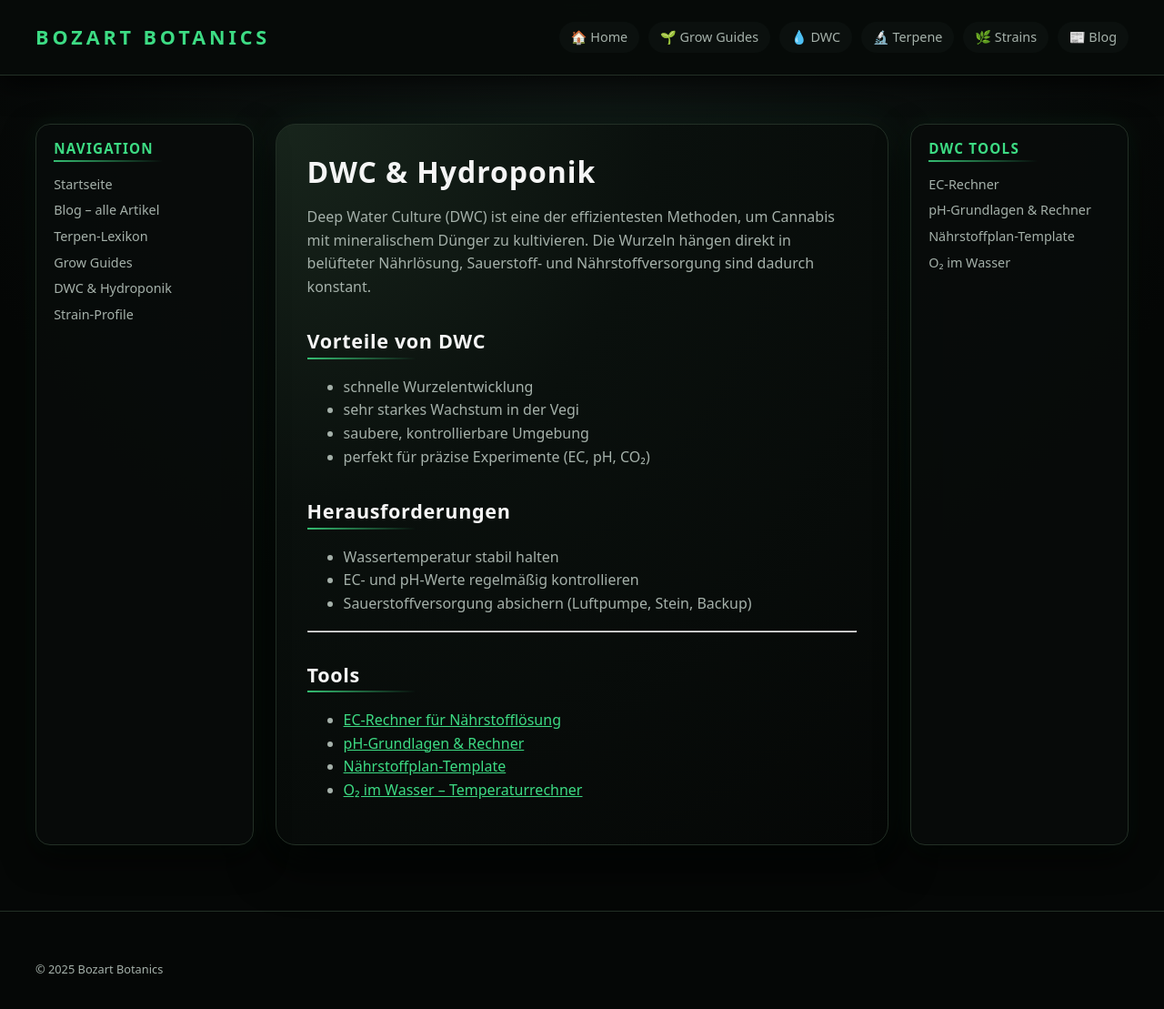
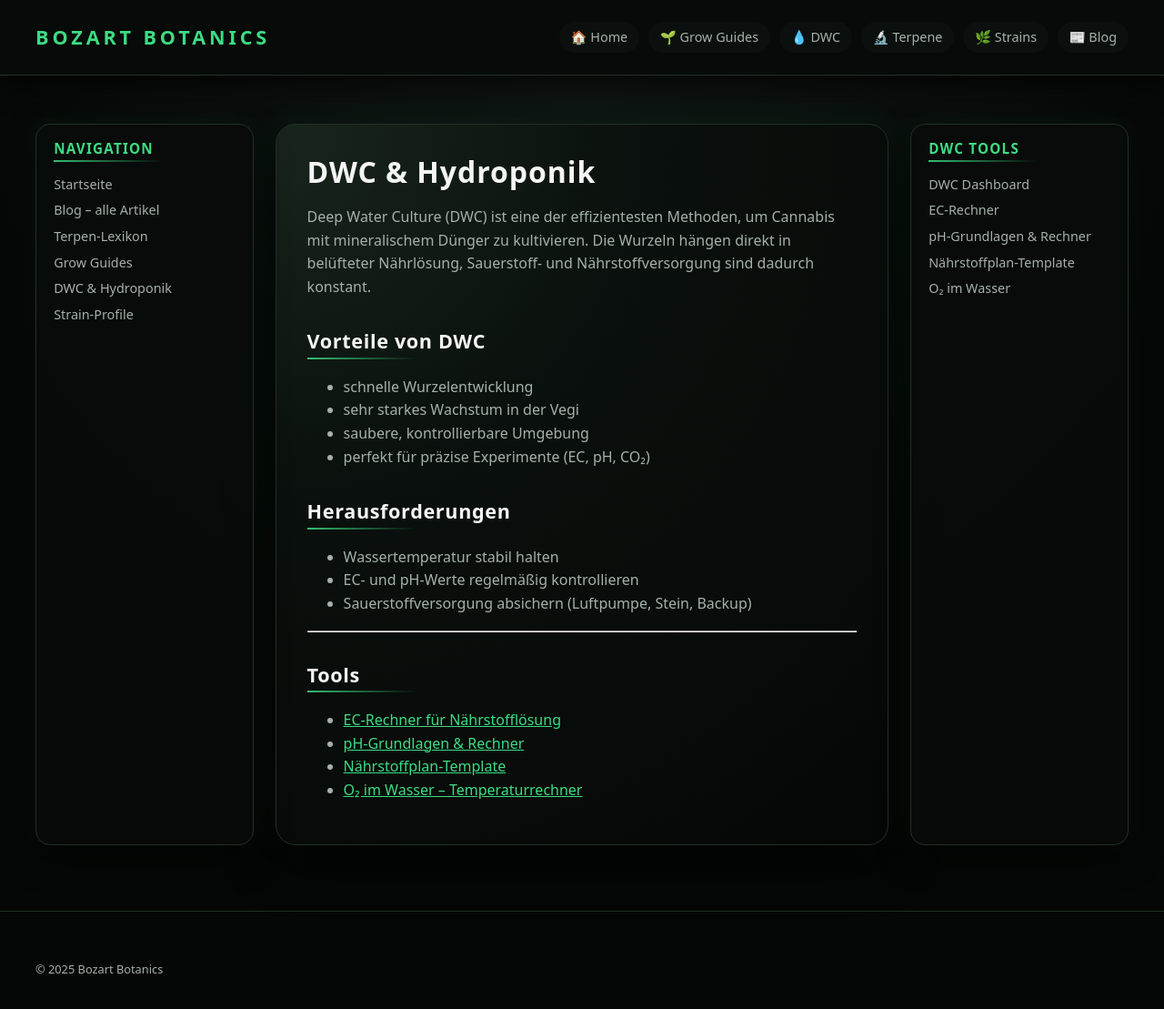
Before and after one commit to bozart-army/bozart-botanics, a Jekyll site: the page built from dwc/index.md, in a window 1280 px wide and 1144 px high. Shown: the top 1109 px of the window at 91% size. Built offline with Jekyll 4.4.1, drawn with Linux system fonts in a browser that asks for light colours.

Commit message:
Add DWC Dashboard link to sidebar

```diff
--- a/_layouts/default.html
+++ b/_layouts/default.html
@@ -74,10 +74,11 @@
         {% elsif page.sidebar == "dwc" %}
           <h2 class="sidebar-title">DWC Tools</h2>
           <ul class="sidebar-list">
-            <li><a href="{{ '/dwc/ec-rechner/'      | relative_url }}">EC-Rechner</a></li>
-            <li><a href="{{ '/dwc/ph-tool/'         | relative_url }}">pH-Grundlagen & Rechner</a></li>
-            <li><a href="{{ '/dwc/naehrstoffplan/'  | relative_url }}">Nährstoffplan-Template</a></li>
-            <li><a href="{{ '/dwc/o2-tool/'         | relative_url }}">O₂ im Wasser</a></li>
+            <li><a href="{{ '/dwc/dashboard/'    | relative_url }}">DWC Dashboard</a></li>
+            <li><a href="{{ '/dwc/ec-rechner/'   | relative_url }}">EC-Rechner</a></li>
+            <li><a href="{{ '/dwc/ph-tool/'      | relative_url }}">pH-Grundlagen & Rechner</a></li>
+            <li><a href="{{ '/dwc/naehrstoffplan/' | relative_url }}">Nährstoffplan-Template</a></li>
+            <li><a href="{{ '/dwc/o2-tool/'      | relative_url }}">O₂ im Wasser</a></li>
           </ul>
 
         {% elsif page.sidebar == "grow" %}
```
